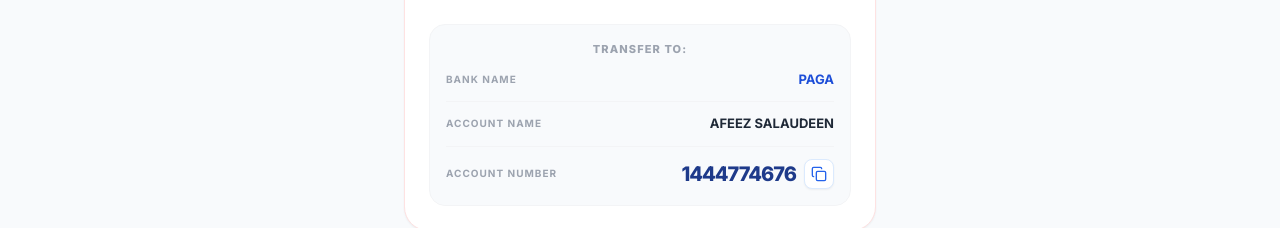
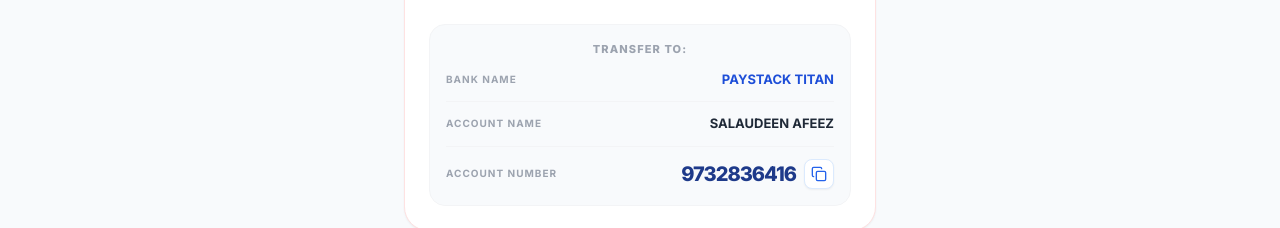
Before and after one commit to Afacehacker/BIGGESTLOGS, a React (Vite) app in the folder client/: page /wallet in a window 1280 px wide. Shown: the part 565-793 px from the top of the page. Built offline with nearby package versions, Linux system fonts and the light colour scheme; no server answers; sample sign-in values are in the browser's storage.

Commit message:
Update bank details to Paystack Titan and remove Paga account

```diff
--- a/client/src/pages/Wallet.jsx
+++ b/client/src/pages/Wallet.jsx
@@ -16,9 +16,9 @@ const Wallet = () => {
 
     // Hardcoded Admin Details
     const adminBank = {
-        bankName: 'PAGA',
-        accountName: 'AFEEZ SALAUDEEN',
-        accountNumber: '1444774676'
+        bankName: 'PAYSTACK TITAN',
+        accountName: 'SALAUDEEN AFEEZ',
+        accountNumber: '9732836416'
     };
 
     const fetchTransactions = async () => {
```
